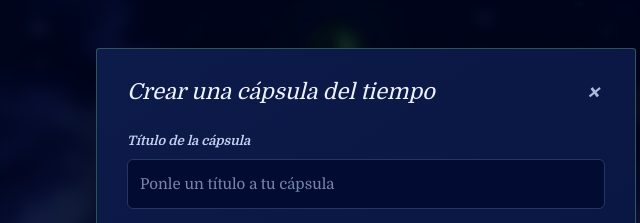
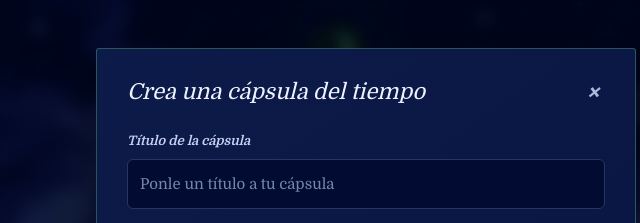
Before and after one commit to ismael2004madrid-ux/Nuestras_Cartas, a plain HTML site: page index.html in a window 1280 px wide. Both pictures are taken after a click on the button "＋ Cápsula del tiempo". Shown: the top 223 px of the page, 274-914 px from the left. Drawn offline with Linux system fonts and the light colour scheme; no server answers.

Commit message:
Cambia el título del formulario de cápsula

```diff
--- a/index.html
+++ b/index.html
@@ -1078,7 +1078,7 @@ function makeCard(item){
 
     if(type==='capsule'){
 
-      formTitle.textContent='Crear una cápsula del tiempo';
+      formTitle.textContent='Crea una cápsula del tiempo';
 
       titleLabel.textContent='Título de la cápsula';
 
```
